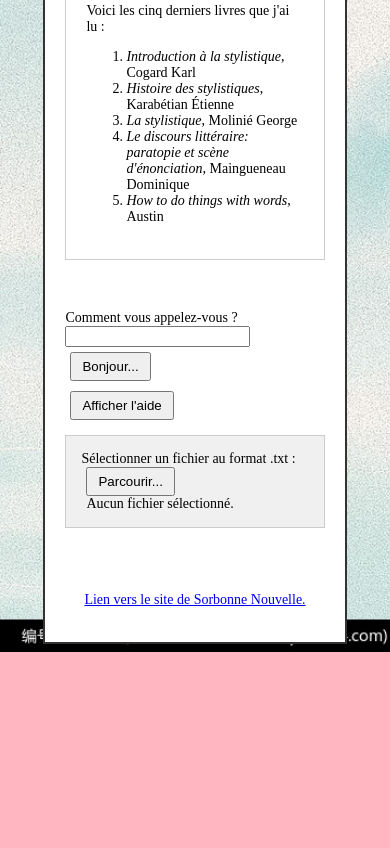
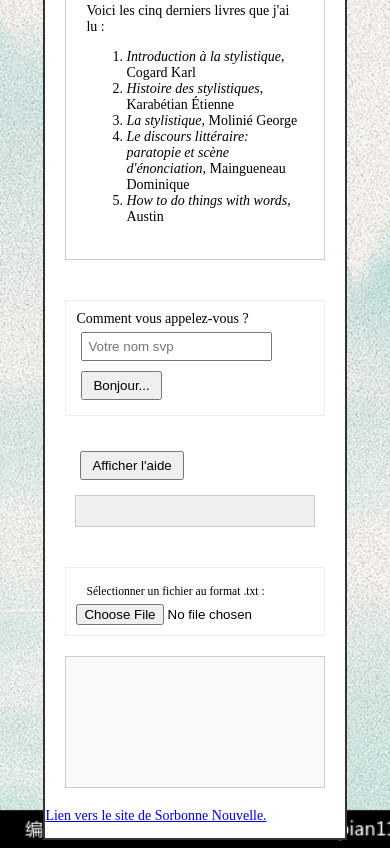
Before and after one commit to YangRuiguang-USN/proghn2425, a plain HTML site: page index.html in a window 390 px wide. Shown: the part 519-1367 px from the top of the page. Before the commit the page ends 1171 px from the top, so only its background shows below. Drawn offline with Linux system fonts and the light colour scheme.

Commit message:
Mise à jour index avec css et js

```diff
--- a/assets/css/style.css
+++ b/assets/css/style.css
@@ -41,25 +41,52 @@ div#aboutme {
     padding: 20px;
 }
 
-footer {
-    text-align: center;
-    padding: 20px;
+form {
+    margin: 20px;
+    padding: 10px;
+    border: 1px solid #eee;
 }
 
-.interaction {
-    padding: 20px;
-    margin: 10px 0;
+input[type="text"] {
+    padding: 5px;
+    margin: 5px;
+}
+
+input[type="submit"], button {
+    padding: 5px 10px;
+    margin: 5px;
+    cursor: pointer;
+}
+
+#help {
+    margin: 20px;
+    padding: 10px;
+}
+
+#help-placeholder {
+    background-color: #f0f0f0;
+    padding: 15px;
+    border: 1px solid #ccc;
+    margin-top: 10px;
+    margin-bottom: 10px;
+}
+
+#fileDisplayArea {
+    margin: 20px;
+    padding: 15px;
+    border: 1px solid #ccc;
+    background-color: #f9f9f9;
+    min-height: 100px;
 }
 
 .boite-dialogue {
     position: fixed;
-    top: 50%;
-    left: 50%;
-    transform: translate(-50%, -50%);
-    z-index: 1000;
-    background-color: rgba(0, 0, 0, 0.5);
+    top: 0;
+    left: 0;
     width: 100%;
     height: 100%;
+    background-color: rgba(0, 0, 0, 0.5);
+    z-index: 1000;
     display: flex;
     justify-content: center;
     align-items: center;
@@ -89,39 +116,8 @@ footer {
     margin-top: 10px;
 }
 
-button {
+.btn {
+    display: inline-block;
     padding: 5px 10px;
-    margin: 5px;
     cursor: pointer;
 }
-
-#sectionAide {
-    background-color: #f0f0f0;
-    padding: 15px;
-    border: 1px solid #ccc;
-    margin-top: 10px;
-    margin-bottom: 10px;
-    display: none;
-}
-
-.fichier-selection {
-    background-color: #f0f0f0;
-    padding: 15px;
-    border: 1px solid #ccc;
-    margin-top: 10px;
-}
-
-#fichierInput {
-    display: none;
-}
-
-#messageSelection {
-    margin-left: 5px;
-    display: inline-block;
-}
-
-.fichier-selection button {
-    padding: 5px 10px;
-    margin: 0 5px;
-    cursor: pointer;
-}
--- a/assets/js/script.js
+++ b/assets/js/script.js
@@ -1,7 +1,26 @@
+// Fonction pour afficher ou cacher l'aide
+function ShowHideHelp() {
+    let helpZone = document.getElementById("help-placeholder");
+    let helpButton = document.getElementById("help-button");
+    let contenu = "";
+    let texteBouton = "";
+
+    if (helpZone.innerHTML === "") {
+        contenu += "<h3>Aide</h3>";
+        contenu += "<p>Ici, on va afficher l'aide.</p>";
+        texteBouton = "Cacher l'aide";
+    } else {
+        texteBouton = "Afficher l'aide";
+    }
+
+    helpZone.innerHTML = contenu;
+    helpButton.innerHTML = texteBouton;
+}
+
 // Fonction pour demander le nom et afficher un message de bienvenue
 function demanderNom() {
     // Récupérer le nom saisi
-    let nom = document.getElementById("nomUtilisateur").value;
+    let nom = document.getElementById("bonjour-form-nom").value;
 
     // Créer une boîte de dialogue
     let boiteDialogue = document.createElement("div");
@@ -23,55 +42,20 @@ function demanderNom() {
     });
 }
 
-// Variable pour suivre l'état de la section d'aide
-let aideVisible = false;
 
-// Fonction pour afficher ou cacher l'aide
-function toggleAide() {
-    // Récupérer la section d'aide
-    let sectionAide = document.getElementById("sectionAide");
-    let boutonAide = document.getElementById("boutonAide");
+// Fonction lireFichier d'après l'image originale, mais adaptée pour fonctionner avec onchange
+function lireFichier() {
+    let fileInput = document.getElementById('fileInput');
+    let fileDisplayArea = document.getElementById('fileDisplayArea');
 
-    // Changer l'affichage
-    if (aideVisible) {
-        sectionAide.style.display = "none";
-        boutonAide.textContent = "Afficher l'aide";
+    let file = fileInput.files[0];
+    let textType = /text.*/;
+
+    if (file.type.match(textType)) {
+        let reader = new FileReader();
+        reader.onload = function(e) { fileDisplayArea.innerText = reader.result; }
+        reader.readAsText(file);
     } else {
-        sectionAide.style.display = "block";
-        boutonAide.textContent = "Cacher l'aide";
+        alert("File not supported!");
     }
-
-    // Inverser l'état
-    aideVisible = !aideVisible;
 }
-
-// Fonction pour la sélection de fichier - modifiée pour activer le fichier input caché
-function selectionnerFichier() {
-    // Cliquer sur l'input de fichier caché
-    document.getElementById("fichierInput").click();
-}
-
-// Initialiser les éléments au chargement de la page
-document.addEventListener("DOMContentLoaded", function() {
-    // Cacher la section d'aide au démarrage
-    let sectionAide = document.getElementById("sectionAide");
-    sectionAide.style.display = "none";
-
-    // Ajouter des événements aux boutons
-    let boutonBonjour = document.getElementById("boutonBonjour");
-    boutonBonjour.addEventListener("click", demanderNom);
-
-    let boutonAide = document.getElementById("boutonAide");
-    boutonAide.addEventListener("click", toggleAide);
-
-    // Pour le fichier input
-    let fichierInput = document.getElementById("fichierInput");
-    fichierInput.addEventListener("change", function() {
-        let messageSelection = document.getElementById("messageSelection");
-        if (fichierInput.files.length > 0) {
-            messageSelection.textContent = fichierInput.files[0].name;
-        } else {
-            messageSelection.textContent = "Aucun fichier sélectionné.";
-        }
-    });
-});
--- a/index.html
+++ b/index.html
@@ -44,29 +44,22 @@
         		</div>
         	</div>
 
-        	<div class="interaction">
-   	 			<div>
-      		  		<label for="nomUtilisateur">Comment vous appelez-vous ? </label>
-        			<input type="text" id="nomUtilisateur">
-        			<button id="boutonBonjour">Bonjour...</button>
-    			</div>
+        	<form>
+                <label for="bonjour-form-nom">Comment vous appelez-vous ?</label>
+                <input id="bonjour-form-nom" type="text" placeholder="Votre nom svp" />
+                <input type="submit" value="Bonjour..." onclick="demanderNom(); return false;" />
+            </form>
 
-    			<div>
-        			<button id="boutonAide">Afficher l'aide</button>
-    			</div>
+            <div id="help">
+                <button id="help-button" onclick="ShowHideHelp()">Afficher l'aide</button>
+                <div id="help-placeholder"></div>
+            </div>
 
-    			<div id="sectionAide">
-        			<h3>Aide</h3>
-        			<p>Ici, on va afficher l'aide.</p>
-    			</div>
-
-                <div class="fichier-selection">
-                    Sélectionner un fichier au format .txt :
-                    <button onclick="selectionnerFichier()">Parcourir...</button>
-                    <span id="messageSelection">Aucun fichier sélectionné.</span>
-                    <input type="file" id="fichierInput" accept=".txt" style="display: none;">
-                </div>
-			</div>
+            <form>
+                <label for="fileInput" class="btn"><small>Sélectionner un fichier au format .txt :</small></label>
+                <input id="fileInput" type="file" accept=".txt" name="Fichier (.txt)" onchange="lireFichier()" />
+            </form>
+            <div id="fileDisplayArea"></div>
 
 			<footer>
   				<p><a href="http://www.univ-paris3.fr/">Lien vers le site de Sorbonne Nouvelle.</a></p>
```
